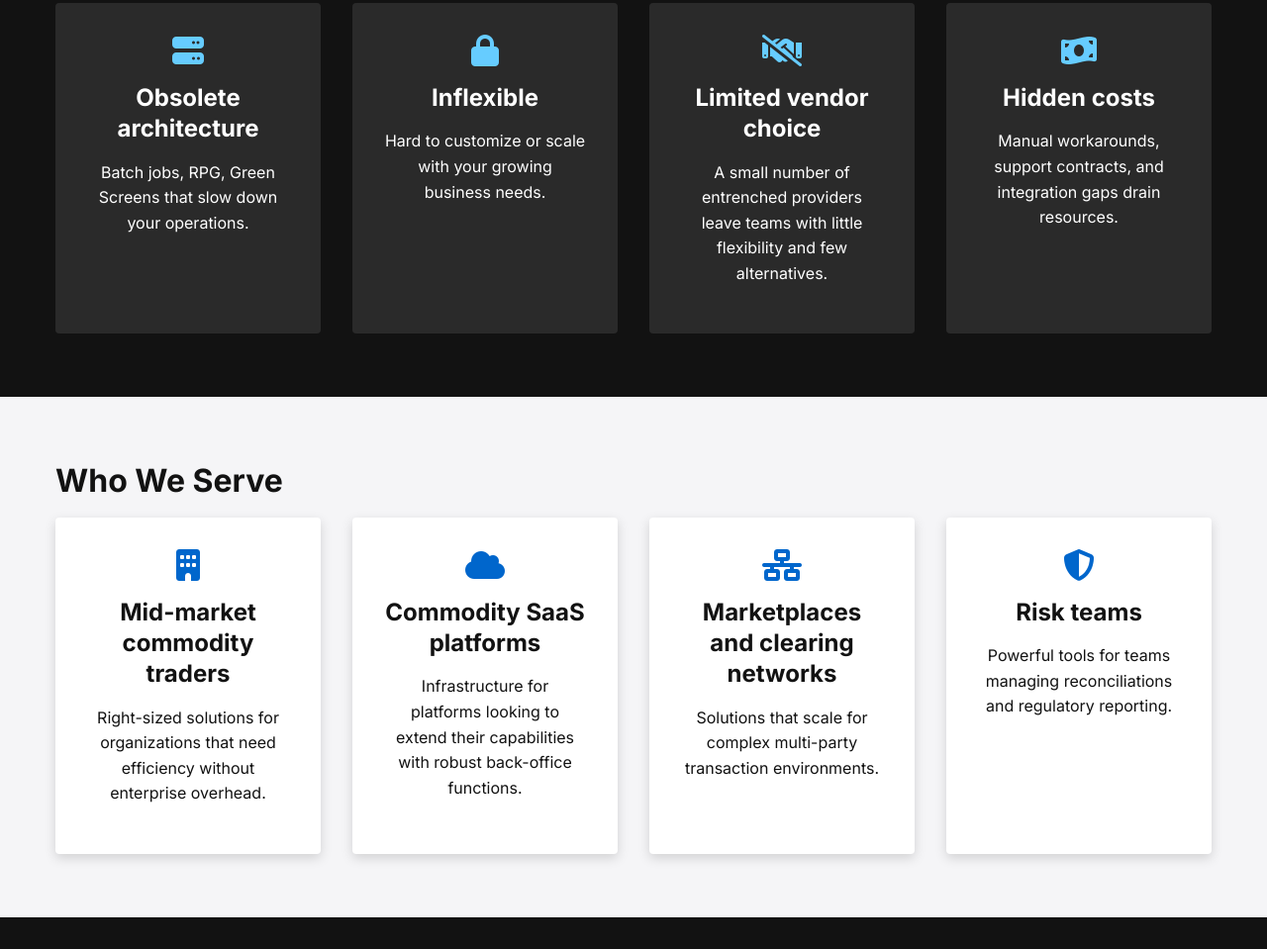
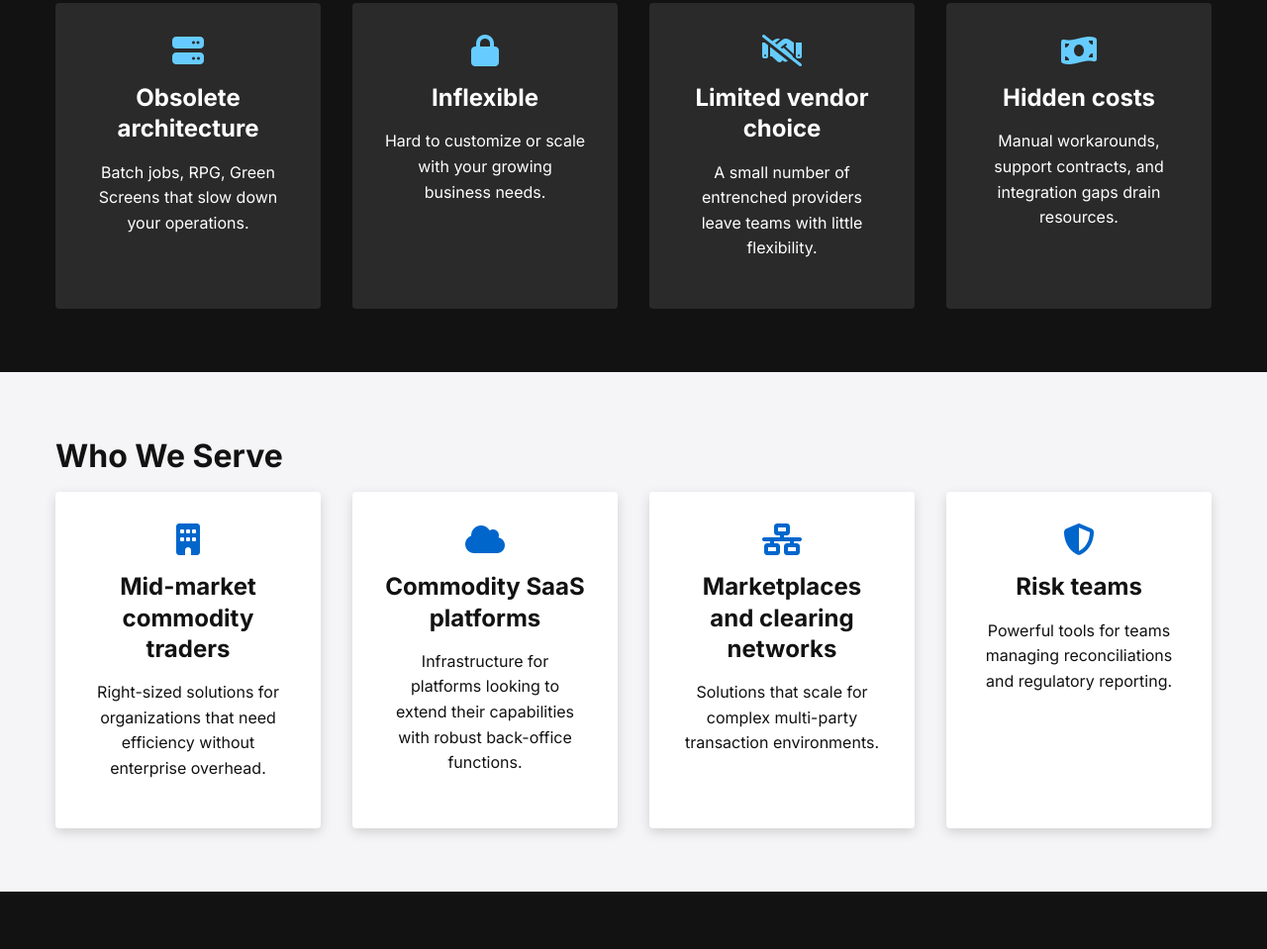
Before and after one commit to asaupe/darkcube_site, a plain HTML site: page index.html in a window 1280 px wide. Shown: the part 2390-3349 px from the top of the page at 99% size. Drawn offline with Linux system fonts and the light colour scheme.

Commit message:
Modified Legacy Risk section

```diff
--- a/index.html
+++ b/index.html
@@ -206,7 +206,7 @@
                     <div class="problem">
                         <i class="problem-icon fa-solid fa-handshake-slash"></i>
                         <h3>Limited vendor choice</h3>
-                        <p>A small number of entrenched providers leave teams with little flexibility and few alternatives.</p>
+                        <p>A small number of entrenched providers leave teams with little flexibility.</p>
                     </div>
                     <div class="problem">
                         <i class="problem-icon fa-solid fa-money-bill-wave"></i>
```
